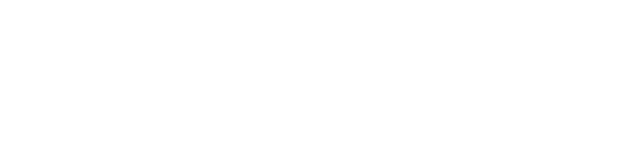
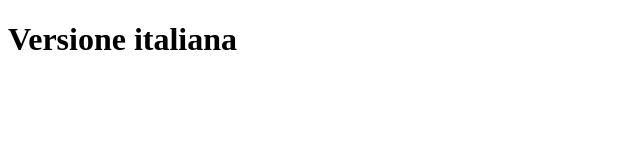
Before and after one commit to EliaPac/life, a plain HTML site: page it/index.html in a window 1280 px wide. Shown: the whole page, without its empty margins (0-640 px from the left). Drawn offline with Linux system fonts and the light colour scheme.

Commit message:
Testing pages 2

```diff
--- a/it/index.html
+++ b/it/index.html
@@ -14,6 +14,6 @@
     <link rel="canonical" href="LINK PAGINA DI DEFAULT">
 </head>
 <body>
-
+    <h1>Versione italiana</h1>
 </body>
 </html>
```
